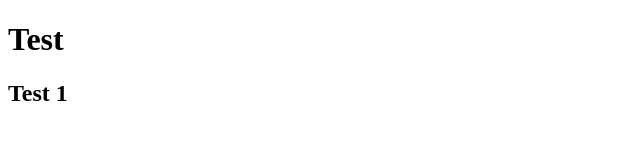
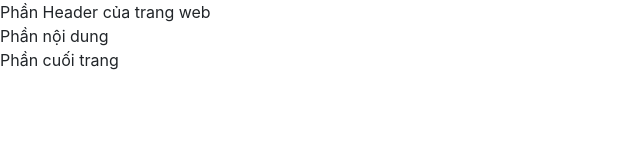
Before and after one commit to No1305/2_Bootstrap_Train, a website: page index.html in a window 1280 px wide. Shown: the whole page, without its empty margins (0-640 px from the left). Drawn offline with nearby package versions, Linux system fonts and the light colour scheme.

Commit message:
Download Bootstrap, Jquery, Popper.js cho Node modules

```diff
--- a/index.html
+++ b/index.html
@@ -4,10 +4,19 @@
     <meta charset="UTF-8">
     <meta http-equiv="X-UA-Compatible" content="IE=edge">
     <meta name="viewport" content="width=device-width, initial-scale=1.0">
-    <title>Document</title>
+
+    <!-- Liên kết tới thư viện CSS trong Bootstrap -->
+    <link rel="stylesheet" href="node_modules/bootstrap/dist/css/bootstrap.min.css">
+    <title>Bootstrap tutorial</title>
 </head>
 <body>
-    <h1>Test</h1>
-    <h2>Test 1</h2>
+    <header>Phần Header của trang web</header>
+    <main>Phần nội dung</main>
+    <footer>Phần cuối trang</footer>
+
+    <!-- Liên kết tới thư viện JS trong Jquery, Popper.js, Bootstrap -->
+    <script src="node_modules/jquery/dist/jquery.slim.min.js"></script>
+    <script src="node_modules/popper.js/dist/umd/popper.min.js"></script>
+    <script src="node_modules/bootstrap/dist/js/bootstrap.min.js"></script>
 </body>
 </html>
```
Also changed, not shown: package.json (+6 -1 lines), 1 other file.
